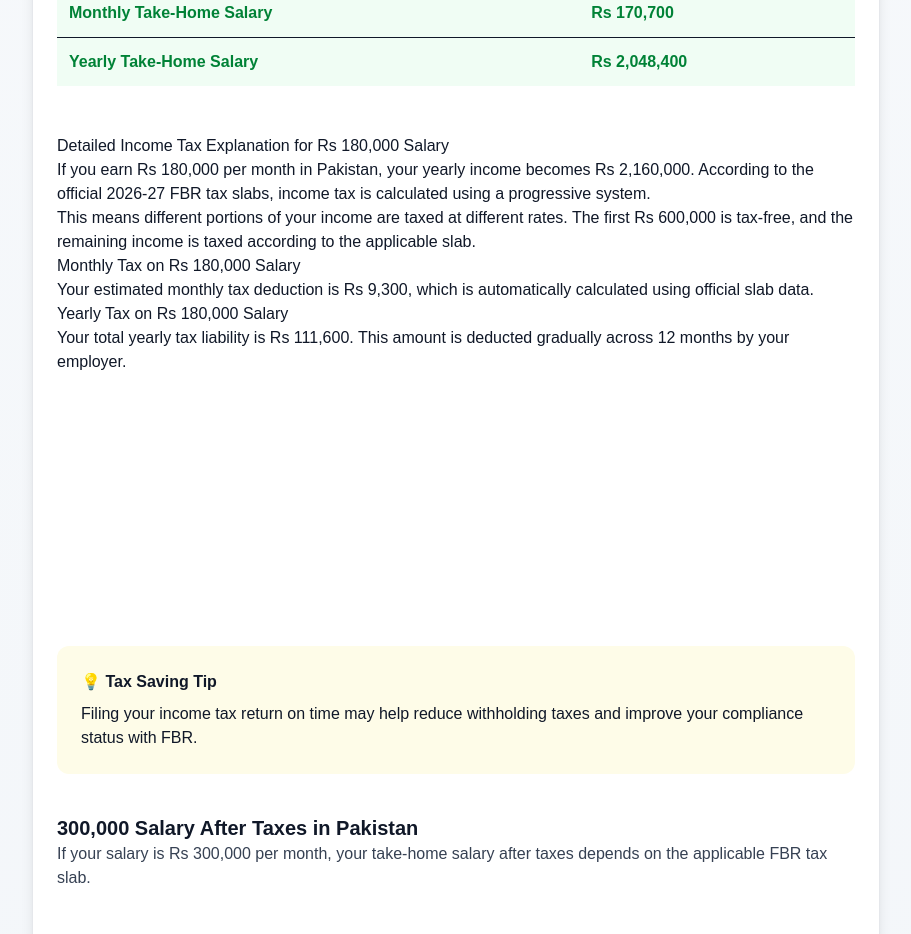
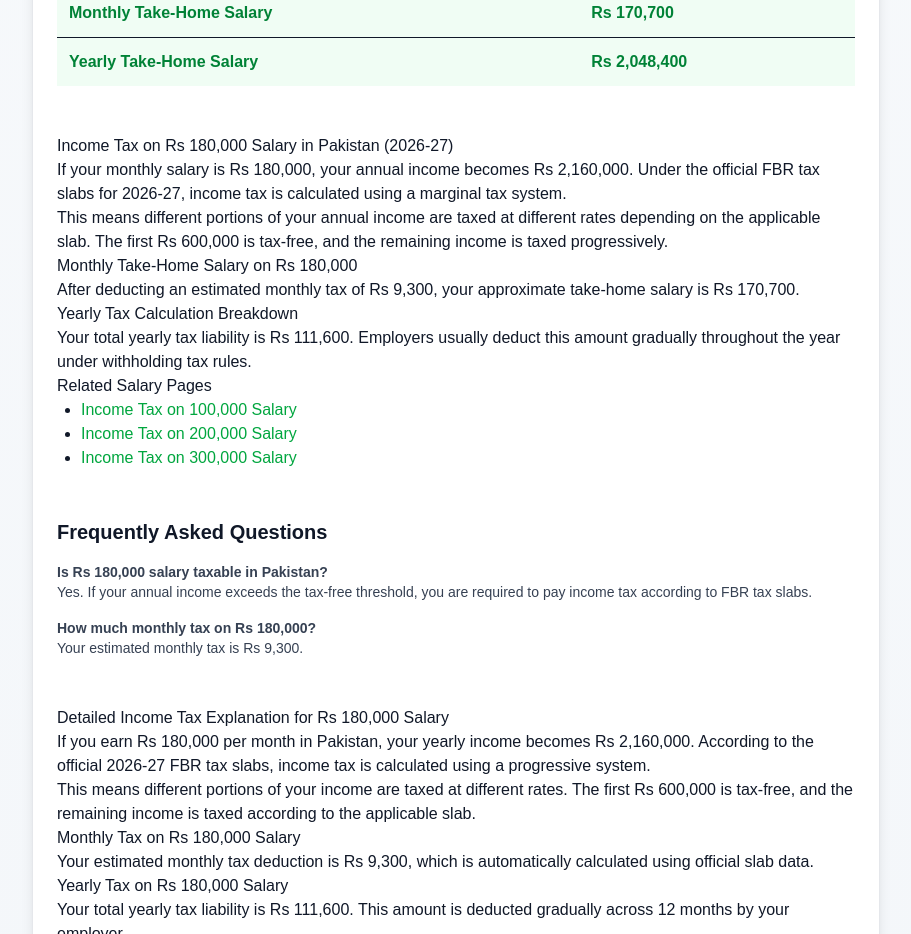
Before and after one commit to muhammadobaid1986/fbrtaxcalculators, a Next.js app: page /salary/180000 in a window 1280 px wide. Shown: the part 1320-2254 px from the top of the page, without its empty margins (344-1255 px from the left). Built offline with nearby package versions, Linux system fonts and the light colour scheme.

Commit message:
Expanded salary dynamic page with detailed SEO content

```diff
--- a/app/salary/[salary]/page.tsx
+++ b/app/salary/[salary]/page.tsx
@@ -148,6 +148,83 @@ export default async function Page({ params }: any) {
       </tr>
     </tbody>
   </table>
+
+  {/* Detailed Salary Guide Section */}
+<div className="mt-12 prose max-w-none">
+
+  <h2>
+    Income Tax on Rs {monthlySalary.toLocaleString()} Salary in Pakistan (2026-27)
+  </h2>
+
+  <p>
+    If your monthly salary is Rs {monthlySalary.toLocaleString()}, your annual income becomes Rs {(monthlySalary * 12).toLocaleString()}.
+    Under the official FBR tax slabs for 2026-27, income tax is calculated using a marginal tax system.
+  </p>
+
+  <p>
+    This means different portions of your annual income are taxed at different rates depending on the applicable slab.
+    The first Rs 600,000 is tax-free, and the remaining income is taxed progressively.
+  </p>
+
+  <h3>
+    Monthly Take-Home Salary on Rs {monthlySalary.toLocaleString()}
+  </h3>
+
+  <p>
+    After deducting an estimated monthly tax of Rs {result.monthlyTax.toLocaleString()},
+    your approximate take-home salary is Rs {result.monthlyTakeHome.toLocaleString()}.
+  </p>
+
+  <h3>
+    Yearly Tax Calculation Breakdown
+  </h3>
+
+  <p>
+    Your total yearly tax liability is Rs {result.yearlyTax.toLocaleString()}.
+    Employers usually deduct this amount gradually throughout the year under withholding tax rules.
+  </p>
+
+  <h3>Related Salary Pages</h3>
+
+  <ul className="list-disc pl-6">
+    <li><a href="/salary/100000" className="text-green-600 hover:underline">Income Tax on 100,000 Salary</a></li>
+    <li><a href="/salary/200000" className="text-green-600 hover:underline">Income Tax on 200,000 Salary</a></li>
+    <li><a href="/salary/300000" className="text-green-600 hover:underline">Income Tax on 300,000 Salary</a></li>
+  </ul>
+
+</div>
+
+{/* Salary FAQ */}
+<div className="mt-12">
+
+  <h2 className="text-xl font-bold mb-4">
+    Frequently Asked Questions
+  </h2>
+
+  <div className="space-y-4 text-sm text-gray-700">
+
+    <div>
+      <p className="font-semibold">
+        Is Rs {monthlySalary.toLocaleString()} salary taxable in Pakistan?
+      </p>
+      <p>
+        Yes. If your annual income exceeds the tax-free threshold,
+        you are required to pay income tax according to FBR tax slabs.
+      </p>
+    </div>
+
+    <div>
+      <p className="font-semibold">
+        How much monthly tax on Rs {monthlySalary.toLocaleString()}?
+      </p>
+      <p>
+        Your estimated monthly tax is Rs {result.monthlyTax.toLocaleString()}.
+      </p>
+    </div>
+
+  </div>
+
+</div>
 
   <div className="mt-12 prose max-w-none">
   <h2>
```
